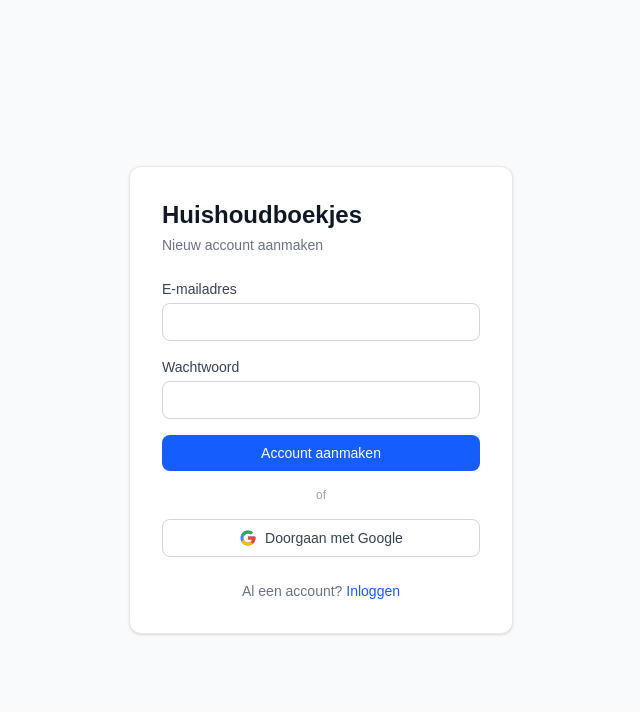
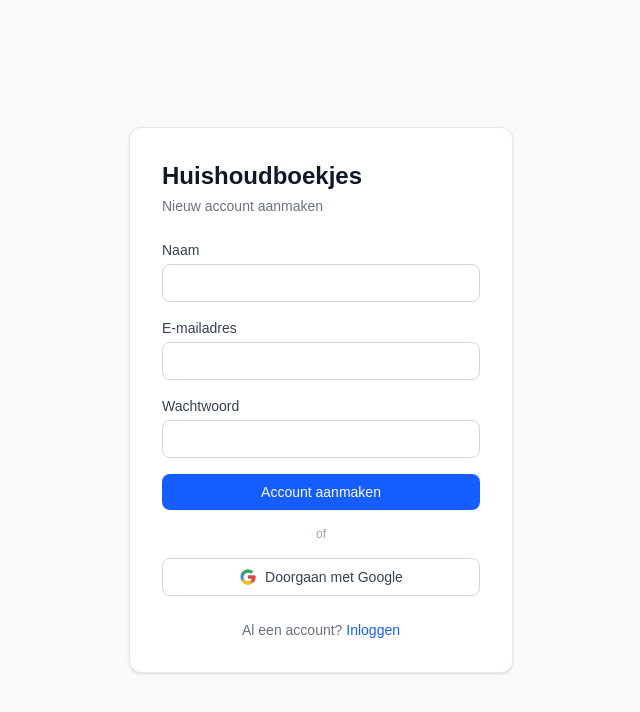
Before and after one commit to SemvandenBos/advanced-webdevelopment-2526, a Next.js app: page /login in a window 1280 px wide. Both pictures are taken after a click on the button "Registreren". Shown: the top 712 px of the page, without its empty margins (319-959 px from the left). Built offline with nearby package versions, Linux system fonts and the light colour scheme; no server answers.

Commit message:
Added users to firestore (for email sharing)

```diff
--- a/app/login/page.tsx
+++ b/app/login/page.tsx
@@ -10,6 +10,7 @@ export default function LoginPage() {
   const [mode, setMode] = useState<'signin' | 'signup'>('signin');
   const [email, setEmail] = useState('');
   const [password, setPassword] = useState('');
+  const [displayName, setDisplayName] = useState('');
   const [error, setError] = useState('');
   const [loading, setLoading] = useState(false);
 
@@ -21,7 +22,7 @@ export default function LoginPage() {
       if (mode === 'signin') {
         await signInWithEmail(email, password);
       } else {
-        await signUpWithEmail(email, password);
+        await signUpWithEmail(email, password, displayName);
       }
       router.push('/books');
     } catch (err) {
@@ -61,6 +62,18 @@ export default function LoginPage() {
         </p>
 
         <form onSubmit={handleSubmit} className="flex flex-col gap-4">
+          {mode === 'signup' && (
+            <div>
+              <label className="block text-sm font-medium text-gray-700 mb-1">Naam</label>
+              <input
+                type="text"
+                required
+                value={displayName}
+                onChange={(e) => setDisplayName(e.target.value)}
+                className="w-full border border-gray-300 rounded-lg px-3 py-2 text-sm text-gray-900 bg-white focus:outline-none focus:ring-2 focus:ring-blue-500"
+              />
+            </div>
+          )}
           <div>
             <label className="block text-sm font-medium text-gray-700 mb-1">E-mailadres</label>
             <input
--- a/lib/auth.ts
+++ b/lib/auth.ts
@@ -6,15 +6,28 @@ import {
   signOut as firebaseSignOut,
 } from 'firebase/auth';
 import { auth } from './firebase';
+import { createUserDocument } from './firestore/users';
 
 const googleProvider = new GoogleAuthProvider();
 
 export const signInWithEmail = (email: string, password: string) =>
   signInWithEmailAndPassword(auth, email, password);
 
-export const signUpWithEmail = (email: string, password: string) =>
-  createUserWithEmailAndPassword(auth, email, password);
+export const signUpWithEmail = async (
+  email: string,
+  password: string,
+  displayName: string
+) => {
+  const credential = await createUserWithEmailAndPassword(auth, email, password);
+  await createUserDocument(credential.user.uid, email, displayName);
+  return credential;
+};
 
-export const signInWithGoogle = () => signInWithPopup(auth, googleProvider);
+export const signInWithGoogle = async () => {
+  const credential = await signInWithPopup(auth, googleProvider);
+  const { uid, email, displayName } = credential.user;
+  await createUserDocument(uid, email ?? '', displayName ?? '');
+  return credential;
+};
 
 export const signOut = () => firebaseSignOut(auth);
--- /dev/null
+++ b/lib/firestore/users.ts
@@ -0,0 +1,25 @@
+import { doc, setDoc, getDoc, serverTimestamp } from 'firebase/firestore';
+import { db } from '../firebase';
+import type { AppUser } from '../../types';
+
+export const createUserDocument = async (
+  uid: string,
+  email: string,
+  displayName: string
+): Promise<void> => {
+  const ref = doc(db, 'users', uid);
+  const snapshot = await getDoc(ref);
+  if (snapshot.exists()) return;
+
+  await setDoc(ref, {
+    uid,
+    email,
+    displayName,
+    createdAt: serverTimestamp(),
+  });
+};
+
+export const getUserDocument = async (uid: string): Promise<AppUser | null> => {
+  const snapshot = await getDoc(doc(db, 'users', uid));
+  return snapshot.exists() ? (snapshot.data() as AppUser) : null;
+};
```
Also changed, not shown: types/index.ts (+7 -0 lines).
